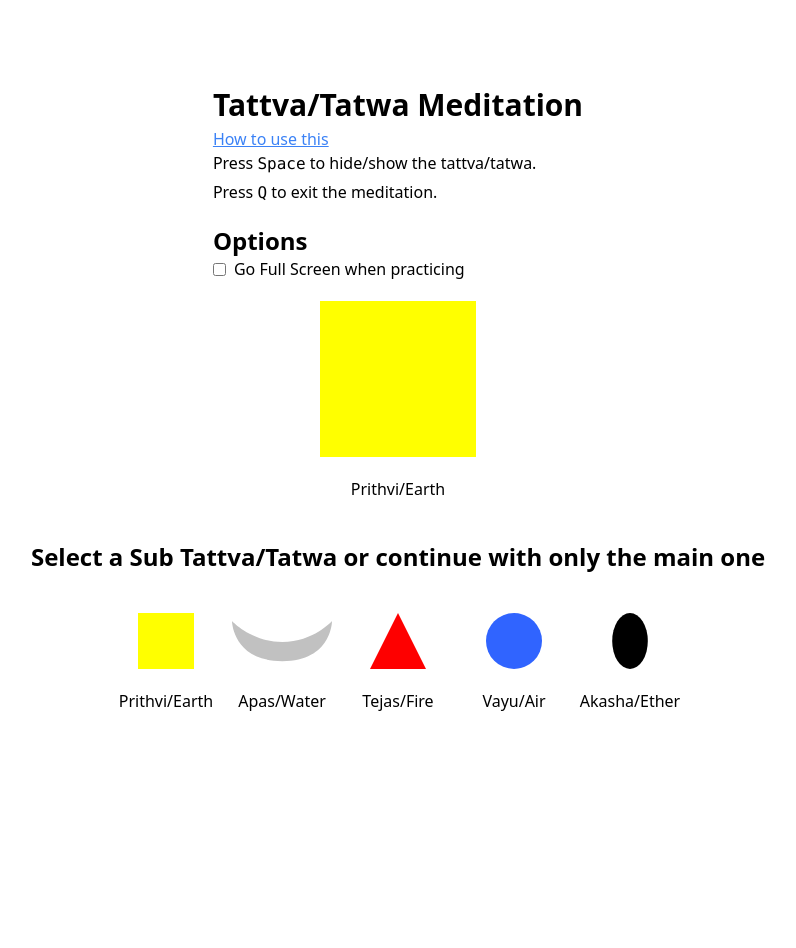
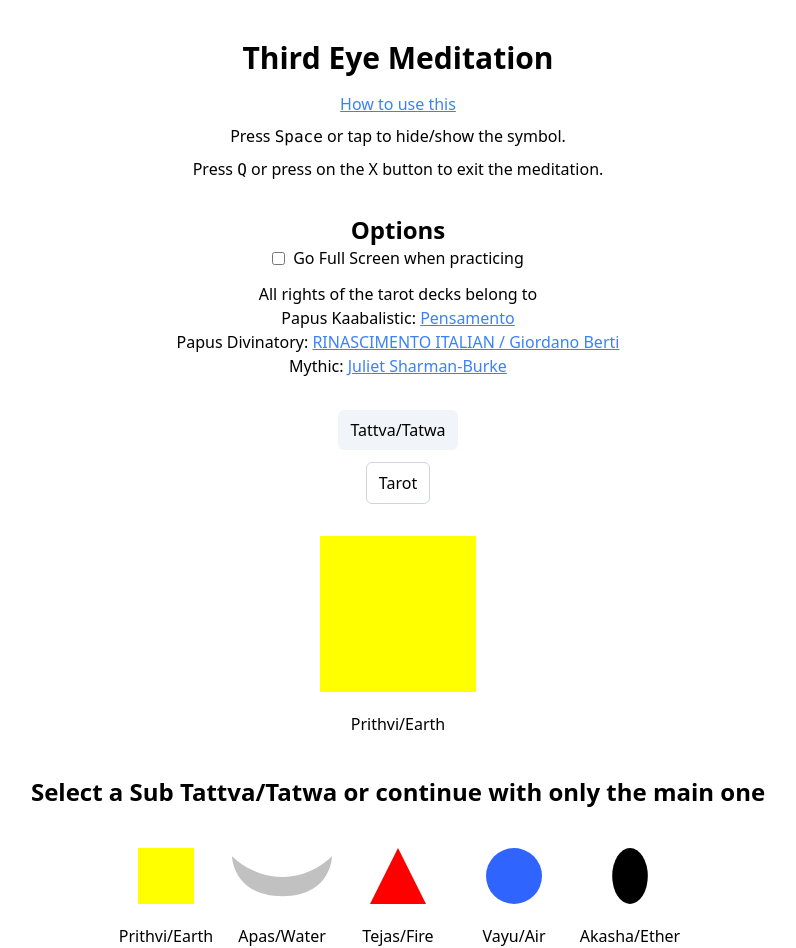
Before and after one commit to mdnm/astral-projection-trainer, a React (Vite) app: page / in a window 1280 px wide. Both pictures are taken after a click on the button "Prithvi/Earth". Shown: the whole page, without its empty margins (242-1038 px from the left). Before the commit the page ends 800 px from the top, so only its background shows below. Built offline with nearby package versions, Linux system fonts and the light colour scheme.

Commit message:
feat: add tarot cards

```diff
--- a/index.html
+++ b/index.html
@@ -5,7 +5,7 @@
   <meta charset="UTF-8" />
   <link rel="icon" href="/favicon.svg" />
   <meta name="viewport" content="width=device-width, initial-scale=1.0" />
-  <title>Astral Projection Trainer</title>
+  <title>Third Eye Meditation</title>
 </head>
 
 <body>
--- a/src/App.tsx
+++ b/src/App.tsx
@@ -3,26 +3,156 @@ import FullScreenOption from './components/FullScreenOption';
 import Instructions from './components/Instructions';
 import { tattvaToSvg } from './components/TattvaRenderer';
 import TattvaSelector from './components/TattvaSelector';
+import { Deck, MajorArcana, TarotData } from './data/tarot';
 import { TattvaData, tattvas } from './data/tattvas';
 
+const TattvaSection = ({
+  selectedMainSymbol,
+  selectedSecondarySymbol,
+  setSelectedMainSymbol,
+  setSelectedSecondarySymbol,
+  hideSymbol,
+  setHideSymbol,
+}: {
+  selectedMainSymbol: TattvaData | null;
+  selectedSecondarySymbol: TattvaData | null;
+  setSelectedMainSymbol: (tattva: TattvaData) => void;
+  setSelectedSecondarySymbol: (tattva: TattvaData) => void;
+  hideSymbol: boolean;
+  setHideSymbol: React.Dispatch<React.SetStateAction<boolean>>;
+}) => {
+  return (
+    <>
+      {!selectedMainSymbol && (
+        <TattvaSelector
+          title="Select a Tattva/Tatwa"
+          tattvas={tattvas}
+          onSelect={setSelectedMainSymbol}
+          size="large"
+        />
+      )}
+
+      {selectedMainSymbol && !selectedSecondarySymbol && (
+        <>
+          <div className="w-[200px] h-[200px] flex flex-col gap-5 items-center mb-5">
+            {tattvaToSvg({
+              type: selectedMainSymbol.type,
+              fillColor: selectedMainSymbol.fillColor,
+              className: "mt-auto"
+            })}
+            <p className="text-center mt-auto">{selectedMainSymbol.name}</p>
+          </div>
+          <TattvaSelector
+            title="Select a Sub Tattva/Tatwa or continue with only the main one"
+            tattvas={tattvas}
+            onSelect={setSelectedSecondarySymbol}
+            size="small"
+          />
+        </>
+      )}
+
+      {selectedMainSymbol && selectedSecondarySymbol && (
+        <button className="flex items-center justify-center w-[300px] h-[300px] relative" onClick={() => setHideSymbol(prev => !prev)}>
+          {!hideSymbol && (
+            tattvaToSvg({
+              type: selectedMainSymbol.type,
+              fillColor: selectedMainSymbol.fillColor,
+              subType: selectedSecondarySymbol.type,
+              subFillColor: selectedSecondarySymbol.fillColor,
+            })
+          )}
+        </button>
+      )}
+    </>
+  )
+}
+
+const TarotSection = ({
+  selectedMainSymbol,
+  setSelectedMainSymbol,
+  hideSymbol,
+  setHideSymbol
+}: {
+  selectedMainSymbol: TarotData | null;
+  setSelectedMainSymbol: (tarot: TarotData) => void;
+  hideSymbol: boolean;
+  setHideSymbol: React.Dispatch<React.SetStateAction<boolean>>;
+}) => {
+  const [selectedDeck, setSelectedDeck] = useState<Deck>('papus_pt');
+  const majorArcana: MajorArcana[] = ['01_the_magician', '02_the_high_priestess', '03_the_empress', '04_the_emperor', '05_the_hierophant', '06_the_lover', '07_the_chariot', '08_justice', '09_the_hermit', '10_the_wheel_of_fortune', '11_strength', '12_the_hanged_man', '13_death',
+    '14_temperance', '15_the_devil', '16_the_house_of_god', '17_the_star', '18_the_moon', '19_the_sun', '20_judgement', '21_the_fool', '22_the_world'];
+
+  return (
+    <>
+      {!selectedMainSymbol && (
+        <div className='flex flex-col items-center'>
+          <div className="mb-4 py-2 px-3 rounded-md flex flex-col gap-3 items-center">
+            <button
+              className={`py-2 px-3 rounded-md ${selectedDeck === 'papus_pt' ? 'bg-slate-100' : 'bg-white border border-gray-300'}`}
+              onClick={() => setSelectedDeck('papus_pt')}
+            >
+              Papus Kaabalistic
+            </button>
+            <button
+              className={`py-2 px-3 rounded-md ${selectedDeck === 'papus' ? 'bg-slate-100' : 'bg-white border border-gray-300'}`}
+              onClick={() => setSelectedDeck('papus')}
+            >
+              Papus Divinatory
+            </button>
+            <button
+              className={`py-2 px-3 rounded-md ${selectedDeck === 'mythic' ? 'bg-slate-100' : 'bg-white border border-gray-300'}`}
+              onClick={() => setSelectedDeck('mythic')}
+            >
+              Mythic Tarot
+            </button>
+          </div>
+          <p className="text-2xl font-bold mb-5">Select a Tarot Card</p>
+          <div className="grid grid-cols-1 md:grid-cols-2 items-center gap-4 mb-4">
+            {majorArcana.map((name) => (
+                  <button
+                    key={name}
+                    className="flex flex-col gap-5 items-center border border-gray-300 rounded-md p-2"
+                    onClick={() => setSelectedMainSymbol({ deck: selectedDeck, name: name as MajorArcana, bgColor: selectedDeck === 'papus_pt' ? 'bg-black' : 'bg-white' })}
+                  >
+                    <img src={`https://kaabalah-app.s3.amazonaws.com/tarot/${selectedDeck}/major/${name}.${selectedDeck === 'papus_pt' ? 'png' : 'jpg'}`} alt={name} className="max-w-[250px] object-cover" />
+                  </button>
+                ))
+            }
+          </div>
+        </div>
+      )}
+
+      {selectedMainSymbol && (
+        <button className="flex items-center justify-center w-full h-[300px] md:w-[500px] md:h-[500px] relative" onClick={() => setHideSymbol(prev => !prev)}>
+          {!hideSymbol && (
+            <img src={`https://kaabalah-app.s3.amazonaws.com/tarot/${selectedMainSymbol.deck}/major/${selectedMainSymbol.name}.${selectedMainSymbol.deck === 'papus_pt' ? 'png' : 'jpg'}`} alt={selectedMainSymbol.name} className="max-w-[260px] md:max-w-[400px] object-cover" />
+          )}
+        </button>
+      )}
+    </>
+  );
+}
+
 const App = () => {
-  const [selectedTattva, setSelectedTattva] = useState<TattvaData | null>(null);
-  const [selectedSubTattva, setSelectedSubTattva] = useState<TattvaData | null>(null);
-  const [hideTattva, setHideTattva] = useState(false);
+  const [symbolType, setSymbolType] = useState<'tattva' | 'tarot'>('tattva');
+  const [selectedMainSymbol, setSelectedMainSymbol] = useState<TattvaData | TarotData | null>(null);
+  const [selectedSecondarySymbol, setSelectedSecondarySymbol] = useState<TattvaData | null>(null);
+  const [hideSymbol, setHideSymbol] = useState(false);
   const [useFullScreen, setUseFullScreen] = useState(false);
 
   const handleKeyPress = useCallback((event: KeyboardEvent) => {
     if (event.code === 'Space') {
-      setHideTattva(!hideTattva);
+      setHideSymbol(!hideSymbol);
+      document.querySelector('body')?.blur();
     } else if (event.code === 'KeyQ') {
       resetMeditation();
     }
-  }, [hideTattva]);
+  }, [hideSymbol]);
 
   const resetMeditation = () => {
-    setSelectedTattva(null);
-    setSelectedSubTattva(null);
-    setHideTattva(false);
+    setSelectedMainSymbol(null);
+    setSelectedSecondarySymbol(null);
+    setHideSymbol(false);
     document.exitFullscreen();
     document.documentElement.style.cursor = 'auto';
   };
@@ -32,67 +162,67 @@ const App = () => {
     return () => {
       window.removeEventListener('keydown', handleKeyPress);
     };
-  }, [hideTattva, handleKeyPress]);
+  }, [hideSymbol, handleKeyPress]);
 
   useEffect(() => {
-    if (useFullScreen && selectedTattva && selectedSubTattva) {
+    if (useFullScreen && selectedMainSymbol && selectedSecondarySymbol) {
       document.documentElement.requestFullscreen();
       document.documentElement.style.cursor = 'none';
     }
-  }, [selectedTattva, selectedSubTattva, useFullScreen]);
+  }, [selectedMainSymbol, selectedSecondarySymbol, useFullScreen]);
 
   return (
-    <div className={`min-h-screen flex flex-col gap-5 items-center justify-center ${selectedTattva && selectedSubTattva ? selectedTattva.bgColor : 'bg-white'}`}>
-      {(selectedTattva && selectedSubTattva) && (
-        <Instructions showOnTopRight />
+    <div className={`min-h-screen flex flex-col gap-5 items-center justify-center ${(symbolType === 'tattva' && selectedMainSymbol && selectedSecondarySymbol) || (symbolType === 'tarot' && selectedMainSymbol) ? selectedMainSymbol.bgColor : 'bg-white'}`}>
+      {(symbolType === 'tattva' && (selectedMainSymbol && selectedSecondarySymbol) || (symbolType === 'tarot' && selectedMainSymbol)) && (
+        <Instructions showOnTopRight hasStarted />
       )}
 
-      {(!selectedTattva || !selectedSubTattva) && (
-        <div>
-          <h1 className="text-3xl font-bold mb-1">Tattva/Tatwa Meditation</h1>
+      {((symbolType === 'tattva' && (!selectedMainSymbol || !selectedSecondarySymbol)) || (symbolType === 'tarot' && !selectedMainSymbol)) && (
+        <div className="flex flex-col gap-3 items-center text-center pt-10 px-3">
+          <h1 className="text-3xl font-bold mb-1">Third Eye Meditation</h1>
           <Instructions />
           <FullScreenOption useFullScreen={useFullScreen} setUseFullScreen={setUseFullScreen} />
+          <p className="mb-3">
+            All rights of the tarot decks belong to<br />
+            Papus Kaabalistic: <a className="text-blue-500 underline" target="_blank" href="https://www.amazon.com.br/dp/853152217X">Pensamento</a><br/>
+            Papus Divinatory: <a className="text-blue-500 underline" target="_blank" href="https://www.etsy.com/shop/RinascimentoItalian">RINASCIMENTO ITALIAN / Giordano Berti</a><br/>
+            Mythic: <a className="text-blue-500 underline" target="_blank" href="https://themythictarot.com/">Juliet Sharman-Burke</a>
+          </p>
+          <div className="mb-1 py-2 px-3 rounded-md flex flex-col gap-3 items-center">
+            <button
+              className={`py-2 px-3 rounded-md ${symbolType === 'tattva' ? 'bg-slate-100' : 'bg-white border border-gray-300'}`}
+              onClick={() => setSymbolType('tattva')}
+            >
+              Tattva/Tatwa
+            </button>
+            <button
+              className={`py-2 px-3 rounded-md ${symbolType === 'tarot' ? 'bg-slate-100' : 'bg-white border border-gray-300'}`}
+              onClick={() => setSymbolType('tarot')}
+            >
+              Tarot
+            </button>
+          </div>
         </div>
       )}
 
-
-      {!selectedTattva && (
-        <TattvaSelector
-          title="Select a Tattva/Tatwa"
-          tattvas={tattvas}
-          onSelect={setSelectedTattva}
-          size="large"
+      {symbolType === 'tattva' && (
+        <TattvaSection
+          selectedMainSymbol={selectedMainSymbol as TattvaData}
+          selectedSecondarySymbol={selectedSecondarySymbol}
+          setSelectedMainSymbol={setSelectedMainSymbol}
+          setSelectedSecondarySymbol={setSelectedSecondarySymbol}
+          hideSymbol={hideSymbol}
+          setHideSymbol={setHideSymbol}
         />
       )}
 
-      {selectedTattva && !selectedSubTattva && (
-        <>
-          <div className="w-[200px] h-[200px] flex flex-col gap-5 items-center mb-5">
-            {tattvaToSvg({
-              type: selectedTattva.type,
-              fillColor: selectedTattva.fillColor,
-              className: "mt-auto"
-            })}
-            <p className="text-center mt-auto">{selectedTattva.name}</p>
-          </div>
-          <TattvaSelector
-            title="Select a Sub Tattva/Tatwa or continue with only the main one"
-            tattvas={tattvas}
-            onSelect={setSelectedSubTattva}
-            size="small"
-          />
-        </>
-      )}
-
-      {selectedTattva && selectedSubTattva && !hideTattva && (
-        <div className="flex items-center justify-center w-[300px] h-[300px] relative">
-          {tattvaToSvg({
-            type: selectedTattva.type,
-            fillColor: selectedTattva.fillColor,
-            subType: selectedSubTattva.type,
-            subFillColor: selectedSubTattva.fillColor,
-          })}
-        </div>
+      {symbolType === 'tarot' && (
+        <TarotSection
+          selectedMainSymbol={selectedMainSymbol as TarotData}
+          setSelectedMainSymbol={setSelectedMainSymbol}
+          hideSymbol={hideSymbol}
+          setHideSymbol={setHideSymbol}
+        />
       )}
     </div>
   );
--- a/src/components/FullScreenOption.tsx
+++ b/src/components/FullScreenOption.tsx
@@ -7,7 +7,7 @@ interface FullScreenOptionProps {
 
 const FullScreenOption: React.FC<FullScreenOptionProps> = ({ useFullScreen, setUseFullScreen }) => {
   return (
-    <div>
+    <div className="hidden md:block">
       <p className="text-2xl font-bold mt-5">Options</p>
       <div className="flex flex-row items-center gap-2">
         <input
--- a/src/components/Instructions.tsx
+++ b/src/components/Instructions.tsx
@@ -2,14 +2,24 @@ import React from 'react';
 
 interface InstructionsProps {
   showOnTopRight?: boolean;
+  hasStarted?: boolean;
 }
 
-const Instructions: React.FC<InstructionsProps> = ({ showOnTopRight = false }) => {
+const Instructions: React.FC<InstructionsProps> = ({ showOnTopRight = false, hasStarted = false }) => {
   return (
-    <div className={showOnTopRight ? "absolute top-10 right-10 bg-white rounded-lg p-3" : ""}>
-      <a href="https://x.com/matmoura19/status/1835312422787100954" className="text-blue-500 underline mb-1">How to use this</a>
-      <p className="mb-1">Press <kbd>Space</kbd> to hide/show the tattva/tatwa.</p>
-      <p>Press <kbd>Q</kbd> to exit the meditation.</p>
+    <div className={showOnTopRight ? "absolute top-10 right-10 bg-white rounded-lg px-3 py-2 md:p-3 flex flex-col items-center gap-2" : "flex flex-col items-center gap-2"}>
+      {!hasStarted && (
+        <>
+          <a href="https://x.com/matmoura19/status/1835312422787100954" className="text-blue-500 underline">How to use this</a>
+          <p>Press <kbd>Space</kbd> or tap to hide/show the symbol.</p>
+          <p>Press <kbd>Q</kbd> or press on the X button to exit the meditation.</p>
+        </>
+      )}
+      {hasStarted && (
+        <>
+          <button className="text-black" onClick={() => window.location.reload()}>X</button>
+        </>
+      )}
     </div>
   );
 };
--- a/src/components/TattvaRenderer.tsx
+++ b/src/components/TattvaRenderer.tsx
@@ -48,7 +48,7 @@ export function tattvaToSvg({ type, subType, fillColor, subFillColor, className
         return (
           <svg viewBox="0 0 100 100" xmlns="http://www.w3.org/2000/svg" className={className}>
             <rect width="100" height="100" fill={fillColor} />
-            <circle cx="50" cy="50" r="25" fill={subFillColor} />
+            <polygon points="50,20 90,75 10,75" fill={subFillColor} />
           </svg>
         );
       } else if (subType === 'vayu') {
--- a/src/components/TattvaSelector.tsx
+++ b/src/components/TattvaSelector.tsx
@@ -14,11 +14,11 @@ const TattvaSelector: React.FC<TattvaSelectorProps> = ({ title, tattvas, onSelec
 
   return (
     <>
-      <p className="text-2xl font-bold mb-5">{title}</p>
-      <div className={`flex space-x-4 ${size === 'large' ? 'mb-4' : ''}`}>
+      <p className="text-large max-w-[200px] md:max-w-full md:text-2xl font-bold mb-5 text-center">{title}</p>
+      <div className={`flex flex-col items-center md:flex-row gap-4 ${size === 'large' ? 'mb-4' : ''}`}>
         {tattvas.map((tattva) => (
           <button
-            key={tattva.id}
+            key={tattva.name}
             className={`${buttonSize} flex flex-col gap-5 items-center`}
             onClick={() => onSelect(tattva)}
           >
--- /dev/null
+++ b/src/data/tarot.ts
@@ -0,0 +1,9 @@
+export type Deck = "papus" | "papus_pt" | "mythic"
+
+export type MajorArcana = "01_the_magician" | "02_the_high_priestess" | "03_the_empress" | "04_the_emperor" | "05_the_hierophant" | "06_the_lover" | "07_the_chariot" | "08_justice" | "09_the_hermit" | "10_the_wheel_of_fortune" | "11_strength" | "12_the_hanged_man" | "13_death" | "14_temperance" | "15_the_devil" | "16_the_house_of_god" | "17_the_star" | "18_the_moon" | "19_the_sun" | "20_judgement" | "21_the_fool" | "22_the_world";
+
+export interface TarotData {
+  deck: Deck;
+  name: MajorArcana;
+  bgColor: string;
+}
--- a/src/data/tattvas.ts
+++ b/src/data/tattvas.ts
@@ -1,7 +1,6 @@
 export type Tattva = 'prithvi' | 'apas' | 'tejas' | 'vayu' | 'akash';
 
 export interface TattvaData {
-  id: number;
   type: Tattva;
   name: string;
   fillColor: string;
@@ -10,35 +9,30 @@ export interface TattvaData {
 
 export const tattvas: TattvaData[] = [
   {
-    id: 1,
     type: 'prithvi',
     name: 'Prithvi/Earth',
     fillColor: '#FFFF00',
     bgColor: 'bg-[#81017E]'
   },
   {
-    id: 2,
     type: 'apas',
     name: 'Apas/Water',
     fillColor: '#C1C1C1',
     bgColor: 'bg-[#000000]'
   },
   {
-    id: 3,
     type: 'tejas',
     name: 'Tejas/Fire',
     fillColor: '#FE0000',
     bgColor: 'bg-[#00FF01]'
   },
   {
-    id: 4,
     type: 'vayu',
     name: 'Vayu/Air',
     fillColor: '#3064FF',
     bgColor: 'bg-[#FE0000]'
   },
   {
-    id: 5,
     type: 'akash',
     name: 'Akasha/Ether',
     fillColor: '#000000',
```
